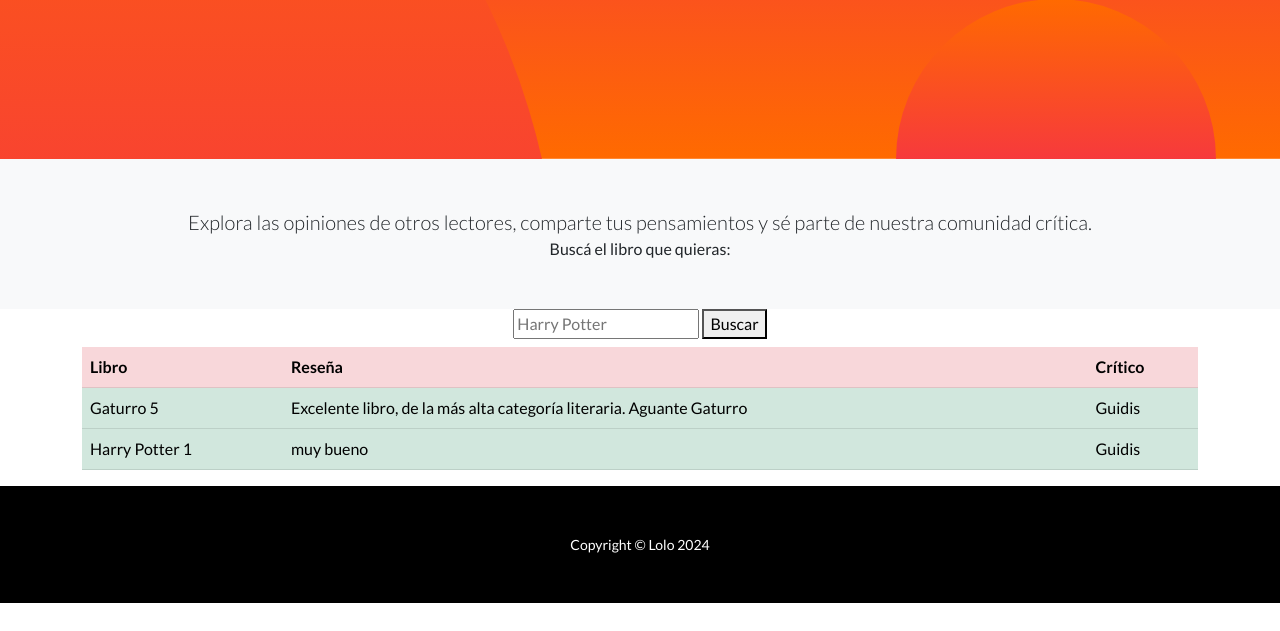
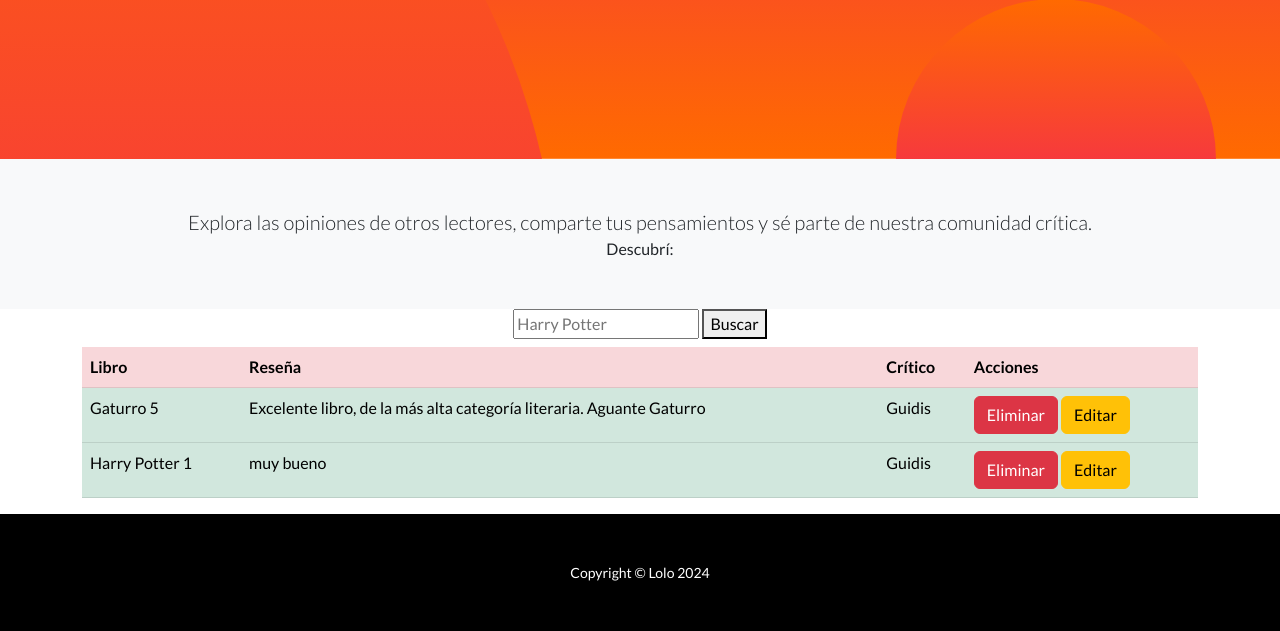
Before and after one commit to lolacorales/3ra-entrega-coder, a Django app: page /aplicacion/inicio/ in a window 1280 px wide. Shown: the part 528-1159 px from the top of the page. Before the commit the page ends 1131 px from the top, so only its background shows below. Run offline with Django 5.2, Linux system fonts and the light colour scheme; data comes from the database, SQL or seed files in the repository; some libraries are stand-ins or nearby versions.

Commit message:
agrego opcion de eliminar reseñas

```diff
--- a/app_coder/templates/app_coder/inicio.html
+++ b/app_coder/templates/app_coder/inicio.html
@@ -23,7 +23,7 @@
         <p class="lead mb-0">
             Explora las opiniones de otros lectores, comparte tus pensamientos y sé parte de nuestra comunidad crítica.
         </p>
-        Buscá el libro que quieras:
+        Descubrí:
     </div>
 </div>
 
@@ -43,7 +43,8 @@
                 <th scope="col">Libro</th>
                 <th scope="col">Reseña</th>
                 <th scope="col">Crítico</th>
-            </tr>
+                <th scope="col">Acciones</th>
+                </tr>
             </thead>
             <tbody>
                 {% for reseña in reseñas %}
@@ -51,6 +52,10 @@
                 <td>{{reseña.libro.titulo}}</td>
                 <td>{{reseña.texto}}</td>
                 <td>{{reseña.critico.nombre}}</td>
+                <td>
+                <a class = "btn btn-danger" href = "{% url 'eliminar_reseña' reseña.pk %}"> Eliminar </a>
+                <a class = "btn btn-warning" href = "{% url 'editar_reseña' reseña.pk %}"> Editar </a>
+                </td>
                 {% endfor %}
             </tr>
 
--- a/app_coder/urls.py
+++ b/app_coder/urls.py
@@ -7,5 +7,8 @@ urlpatterns = [
     path ('inicio/', inicio, name="Inicio"),
     path ('nuevo_libro/', nuevo_libro, name="Nuevo Libro"),
     path ('nuevo_critico/', nuevo_critico, name="Nuevo Critico"),
-    path ('nueva_reseña/', nueva_reseña, name="Nueva Reseña")
+    path ('nueva_reseña/', nueva_reseña, name="Nueva Reseña"),
+    path ('eliminar_reseña/<int:pk>', eliminar_reseña, name="eliminar_reseña"),
+    path ('editar_resena/<int:pk>', editar_reseña, name="editar_reseña")
+
 ]
--- a/app_coder/views.py
+++ b/app_coder/views.py
@@ -1,6 +1,6 @@
 from django.http import HttpResponse
 from django.template import Template, Context, loader
-from django.shortcuts import render
+from django.shortcuts import redirect, render, get_object_or_404
 from app_coder.forms import NuevoLibro, NuevaReseña, NuevoCritico
 from app_coder.models import *
 
@@ -63,3 +63,38 @@ def nueva_reseña(request):
     else:
         formulario_reseña = NuevaReseña()
     return render(request, 'app_coder/nueva_reseña.html', {"formulario_reseña": formulario_reseña})
+
+def eliminar_reseña(request, pk):
+    reseña = Reseña.objects.get(pk=pk)
+    reseña.delete ()
+    return redirect("Inicio")
+
+
+# def editar_reseña(request, pk):
+#     reseña = Reseña.objects.get(pk=pk)
+#     if request.method == "POST":
+#         reseña_editada = NuevaReseña(request.POST)
+#         if reseña_editada.is_valid():
+#                 info_limpia=reseña_editada.cleaned_data
+#                 reseña.texto=info_limpia ["texto"]
+#                 reseña.libro=info_limpia ["libro"]
+#                 reseña.critico=info_limpia ["critico"]
+#                 reseña.save()
+#         return redirect ("inicio")
+#     else:
+#         reseña_editada = nueva_reseña(initial = {"texto":reseña.texto, "libro":reseña.libro, "critico":reseña.critico})
+#         return render (request, "app_coder/editar_resena.html",{"reseña_editada":reseña_editada})
+
+
+def editar_reseña(request, pk):
+    reseña = get_object_or_404(Reseña, pk=pk)
+
+    if request.method == "POST":
+        reseña_editada = NuevaReseña(request.POST, instance=reseña)
+
+        if reseña_editada.is_valid():
+                reseña_editada.save()
+                return redirect ("inicio")
+    else:
+        reseña_editada = nueva_reseña(instance = reseña)
+        return render (request, "app_coder/editar_resena.html",{"reseña_editada":reseña_editada})
```
Also changed, not shown: app_coder/templates/app_coder/editar_resena.html (added, +28 -0 lines).
